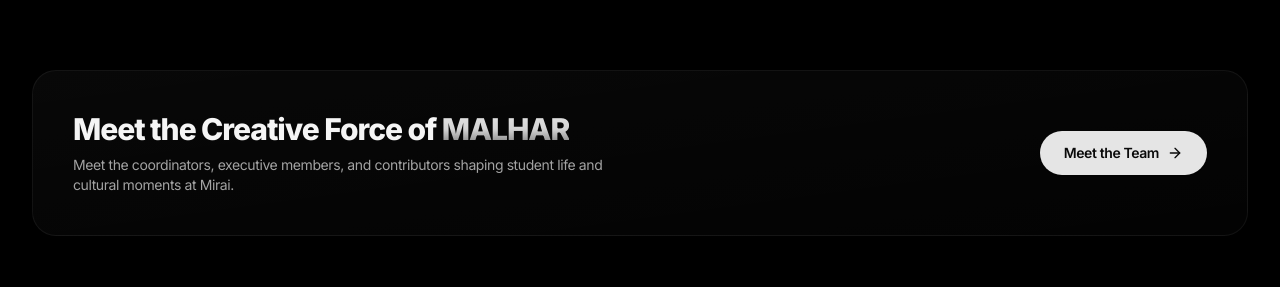
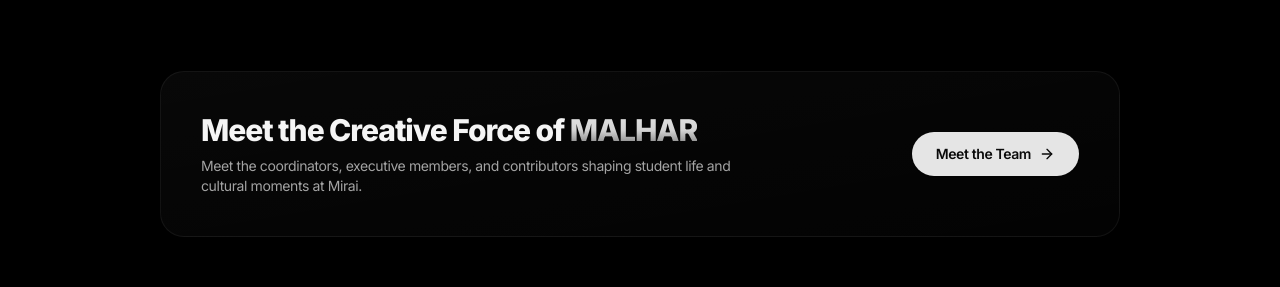
Before and after one commit to shxvaamm/MalharMirai, a Next.js app: page / in a window 1280 px wide. Shown: the part 2193-2480 px from the top of the page. Built offline with nearby package versions, Linux system fonts and the light colour scheme; no server answers; the database is empty.

Commit message:
fix(ux): sticky navbar, scroll margin on departments anchor, and tighter banner CTA grouping

```diff
--- a/app/(public)/layout.tsx
+++ b/app/(public)/layout.tsx
@@ -54,8 +54,8 @@
         {/* Fixed top navbar */}
         <PublicNavbar />
 
-        {/* Main page content - offset for fixed navbar */}
-        <main className="flex-1 flex flex-col bg-transparent pt-16 md:pt-20">
+        {/* Main page content */}
+        <main className="flex-1 flex flex-col bg-transparent">
           <PageTransition>{children}</PageTransition>
         </main>
 
--- a/app/(public)/page.tsx
+++ b/app/(public)/page.tsx
@@ -53,9 +53,9 @@
       <ScrollReveal
         variant="reveal-scale"
         threshold={0.1}
-        className="px-4 sm:px-6 lg:px-8 max-w-7xl mx-auto w-full"
+        className="px-4 sm:px-6 lg:px-8 max-w-5xl mx-auto w-full"
       >
-        <div className="p-8 sm:p-10 rounded-3xl border border-white/[0.06] hover:border-white/15 transition-all duration-300 bg-gradient-to-br from-white/[0.03] to-white/[0.01] backdrop-blur-xl flex flex-col md:flex-row items-center justify-between gap-6 shadow-xl card-lift">
+        <div className="p-8 sm:p-10 rounded-3xl border border-white/[0.06] hover:border-white/15 transition-all duration-300 bg-gradient-to-br from-white/[0.03] to-white/[0.01] backdrop-blur-xl flex flex-col md:flex-row items-center justify-between gap-6 md:gap-10 shadow-xl card-lift">
           <div className="space-y-2 text-center md:text-left">
             <h2 className="text-2xl sm:text-3xl font-extrabold text-neutral-100">
               Meet the Creative Force of{" "}
--- a/components/public/departments-showcase.tsx
+++ b/components/public/departments-showcase.tsx
@@ -19,7 +19,7 @@
   const { departments, loading, error, refresh } = useDepartments({ initialDepartments });
 
   return (
-    <section id="departments" className="px-4 sm:px-6 lg:px-8 max-w-7xl mx-auto w-full space-y-8">
+    <section id="departments" className="scroll-mt-24 md:scroll-mt-28 px-4 sm:px-6 lg:px-8 max-w-7xl mx-auto w-full space-y-8">
       {/* Section header — fade up on scroll */}
       <ScrollReveal variant="reveal" threshold={0.2}>
         <div>
--- a/components/public/navbar.tsx
+++ b/components/public/navbar.tsx
@@ -70,7 +70,7 @@
   }, [pathname]);
 
   return (
-    <header className="fixed top-0 left-0 right-0 z-50 w-full bg-black/90 backdrop-blur-xl border-b border-white/[0.06] transition-all duration-300">
+    <header className="sticky top-0 z-50 w-full bg-black/90 backdrop-blur-xl border-b border-white/[0.06] transition-all duration-300">
       <div className="mx-auto flex h-16 md:h-20 max-w-7xl items-center justify-between px-4 sm:px-6 lg:px-8">
 
         {/* Brand: MALHAR Wordmark */}
```
